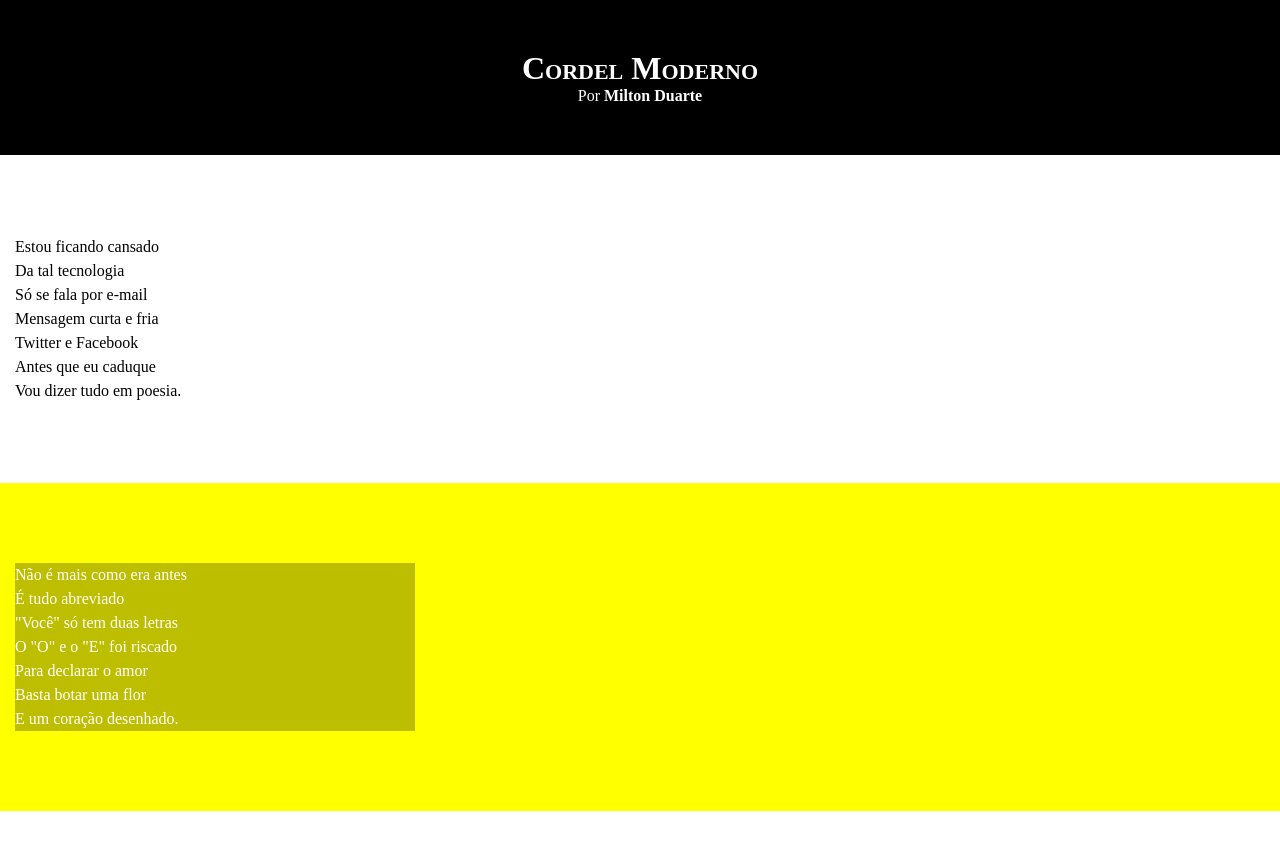
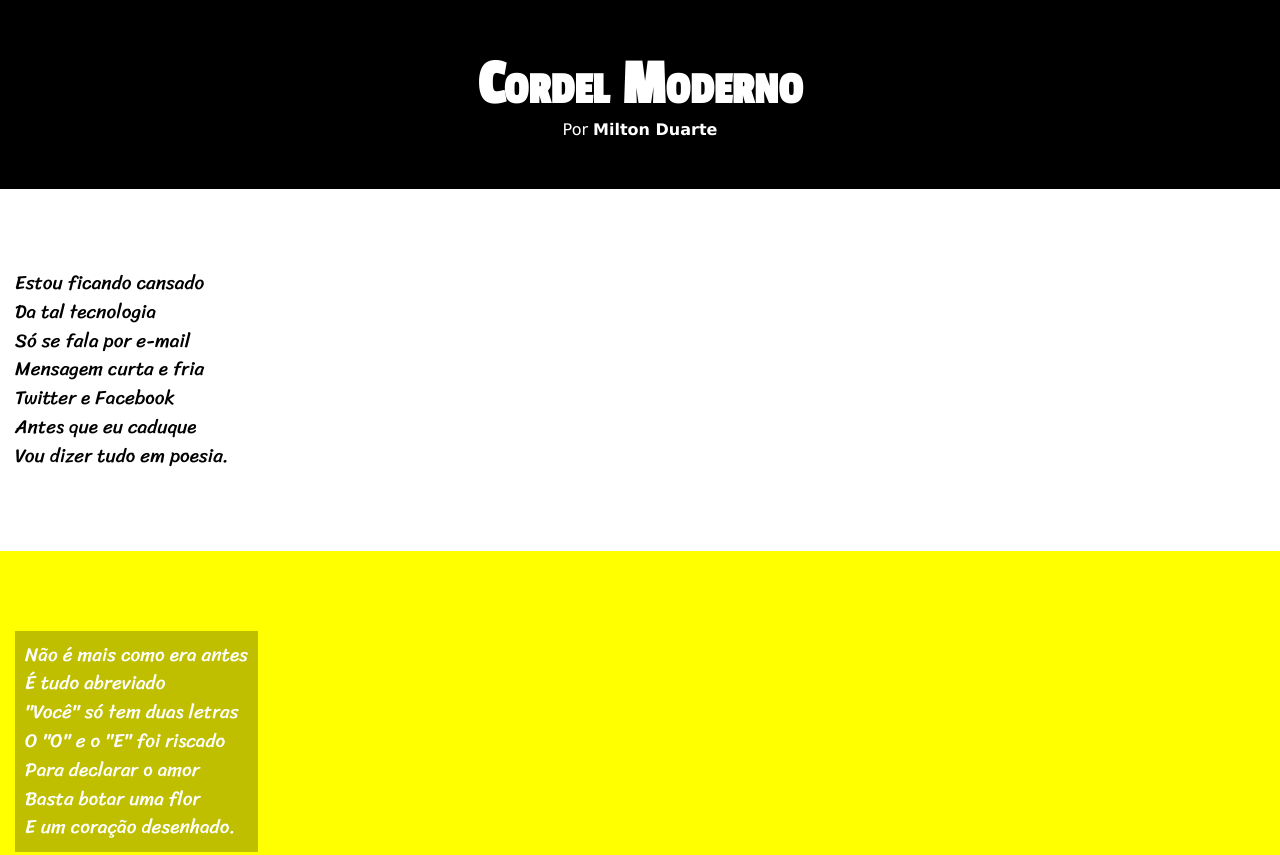
Before and after one commit to isluizatavares/isHTML5eCSS3, a plain HTML site: page desafios/d12/index.html in a window 1280 px wide. Shown: the top 855 px of the page. Drawn offline with Linux system fonts and the light colour scheme.

Commit message:
Colocando as fontes ao projeto

```diff
--- a/desafios/d12/estilo/style.css
+++ b/desafios/d12/estilo/style.css
@@ -1,4 +1,14 @@
 @charset "UTF-8";
+
+
+  @import url('https://fonts.googleapis.com/css2?family=Passion+One&family=Sriracha&display=swap');
+
+:root{
+    --fonte1: Verdana, Geneva, Tahoma, sans-serif;
+    --fonte2: 'Passion One', cursive;
+    --fonte3: 'Sriracha', cursive;
+}
+
 
 *{
     margin: 0px;
@@ -8,6 +18,7 @@
 html, body{
     min-height: 100vh;
     background-color: darkgray;
+    font-family: var(--fonte1);
 }
 
 a{
@@ -29,6 +40,8 @@ header#cabecalho{
 
 header#cabecalho > h1{
     font-variant: small-caps;
+    font-family: var(--fonte2);
+    font-size: 4em;
 }
 
 section{
@@ -36,6 +49,9 @@ section{
     padding-bottom: 10vh;
     padding-left: 15px;
     line-height: 1.5em;
+    font-family: var(--fonte3);
+    text-align: justify;
+    font-size: 1.2em;
 }
 
 section.normal{
@@ -49,8 +65,9 @@ section.imagem{
 }
 
 section.imagem > p{
-    width: 400px;
-    background-color: rgba(0, 0, 0, 0.253);
+    display: inline-block;
+    padding: 10px;
+    background-color: rgba(0, 0, 0, 0.250);
 }
 
 footer#rodape{
```
